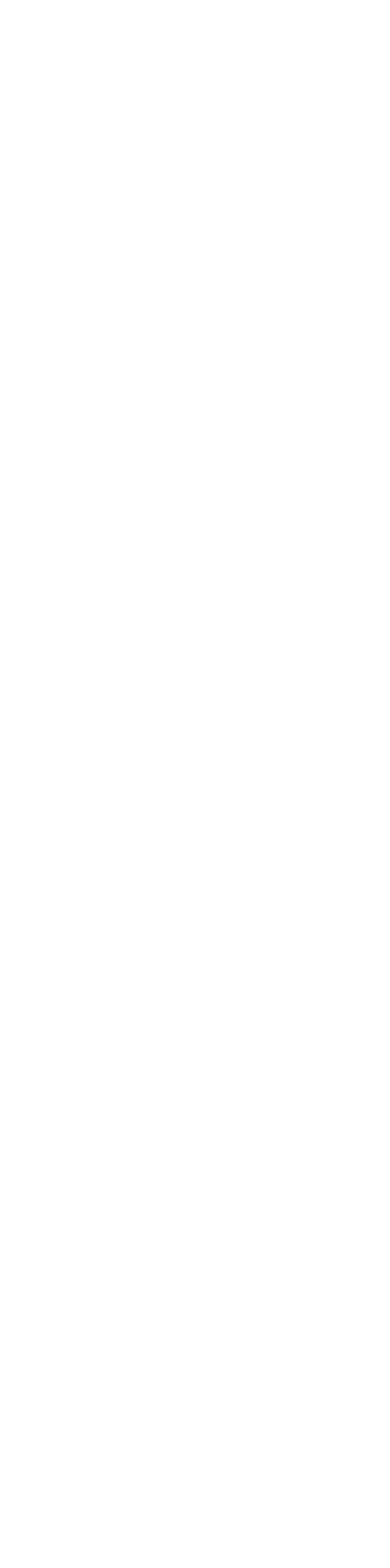
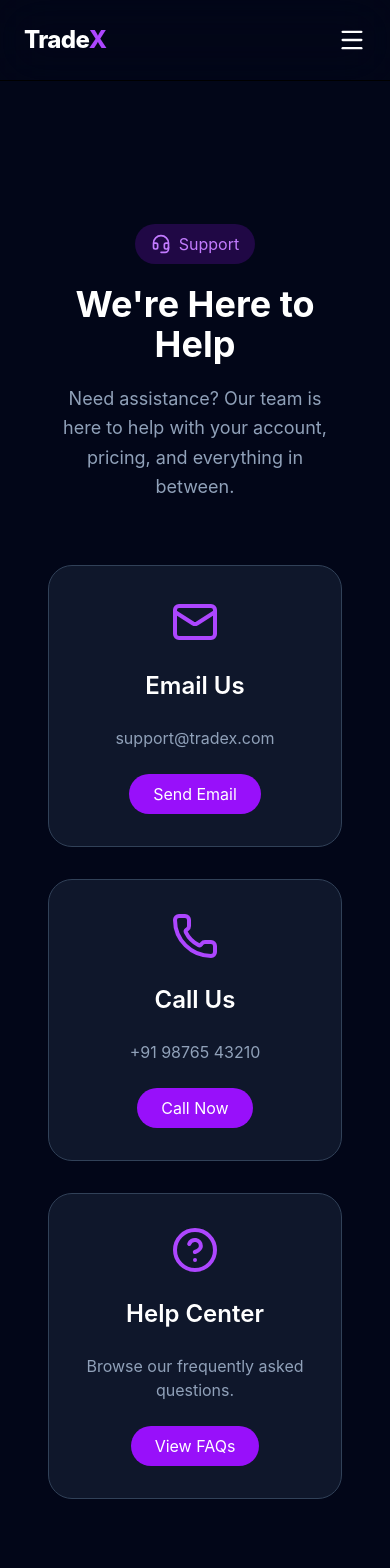
Before and after one commit to abhishek12-max/StockPilot, a React (Vite) app in the folder Frontend/vite-project/: page /support in a window 390 px wide. Before the commit this address had no page. Shown: the top 1568 px of the page. Before the commit the page ends 844 px from the top, so only its background shows below. Built offline with nearby package versions, Linux system fonts and the light colour scheme.

Commit message:
feat(support): build responsive support page with contact section

```diff
--- a/Frontend/vite-project/src/App.jsx
+++ b/Frontend/vite-project/src/App.jsx
@@ -3,6 +3,7 @@ import { Routes, Route } from "react-router-dom";
 import Home from "./pages/Home";
 import About from "./pages/About";
 import Pricing from "./pages/Pricing";
+import Support from "./pages/Support";
 
 function App() {
   return (
@@ -10,6 +11,7 @@ function App() {
       <Route path="/" element={<Home />} />
       <Route path="/about" element={<About />} />
       <Route path="/pricing" element={<Pricing />} />
+      <Route path="/support" element={<Support/>}/>
     </Routes>
   );
 }
--- a/Frontend/vite-project/src/components/layout/Navbar.jsx
+++ b/Frontend/vite-project/src/components/layout/Navbar.jsx
@@ -21,15 +21,10 @@ const Navbar = () => {
                 {/* Desktop Menu */}
 
                 <div className="hidden md:flex items-center gap-8">
-
+                   <Link to={"/"} className="text-gray-300 hover:text-white transition-colors duration-300">Home</Link>
                    <Link to={"/about"} className="text-gray-300 hover:text-white transition-colors duration-300">About</Link>
                    <Link to={"/pricing"} className="text-gray-300 hover:text-white transition-colors duration-300">Pricing</Link>
-
-                    <a href="#" className="text-gray-300 hover:text-white transition-colors duration-300">Features</a>
-
-                    <a href="#" className="text-gray-300 hover:text-white transition-colors duration-300">Pricing</a>
-
-                    <a href="#" className="text-gray-300 hover:text-white transition-colors duration-300">Support</a>
+                    <Link to={"/support"} className="text-gray-300 hover:text-white transition-colors duration-300">Support</Link>
 
                 </div>
 
@@ -70,10 +65,9 @@ const Navbar = () => {
                     <div className="md:hidden bg-slate-950 border-t border-white/10">
 
                         <div className="flex flex-col p-6 gap-5">
+                            <Link to={"/"} className="text-gray-300 hover:text-white transition-colors duration-300"   onClick={() => setOpen(false)}>Home</Link>
 
                             <Link to={"/about"} className="text-gray-300 hover:text-white transition-colors duration-300"   onClick={() => setOpen(false)}>About</Link>
-                            <a href="#" className="text-gray-300 hover:text-white transition-colors duration-300"  onClick={() => setOpen(false)}>Markets</a>
-                            <a href="#"className="text-gray-300 hover:text-white transition-colors duration-300"  onClick={() => setOpen(false)}>Features</a>
                             <Link to={"/pricing"} className="text-gray-300 hover:text-white transition-colors duration-300"  onClick={() => setOpen(false)}>Pricing</Link>
                             <a href="#"className="text-gray-300 hover:text-white transition-colors duration-300"  onClick={() => setOpen(false)}>Support</a>
 
--- /dev/null
+++ b/Frontend/vite-project/src/components/sections/SupportSection.jsx
@@ -0,0 +1,99 @@
+import { CircleHelp, Headset, Mail, Phone } from "lucide-react";
+
+function SupportSection() {
+  return (
+    <section className="py-20 px-6">
+
+      {/* Hero */}
+
+      <div className="max-w-3xl mx-auto text-center space-y-5">
+        <div className="inline-flex items-center gap-2 bg-purple-600/20 text-purple-400 px-4 py-2 rounded-full">
+          <Headset className="w-5 h-5" />
+          <span>Support</span>
+        </div>
+
+        <h2 className="text-4xl font-bold text-white">
+          We're Here to Help
+        </h2>
+
+        <p className="text-slate-400 text-lg leading-relaxed">
+          Need assistance? Our team is here to help with your account,
+          pricing, and everything in between.
+        </p>
+      </div>
+
+      {/* Cards */}
+
+      <div className="max-w-7xl mx-auto mt-16 grid grid-cols-1 sm:grid-cols-2 lg:grid-cols-3 gap-8">
+
+        {/* Email */}
+
+        <div className="bg-slate-900 border border-slate-700 rounded-3xl p-8 text-center space-y-6 hover:-translate-y-2 hover:border-purple-500 transition-all duration-300">
+
+          <Mail className="w-12 h-12 text-purple-500 mx-auto" />
+
+          <h3 className="text-2xl font-semibold text-white">
+            Email Us
+          </h3>
+
+          <p className="text-slate-400">
+            support@tradex.com
+          </p>
+
+          <a href="mailto:support@tradex.com">
+            <button className="px-6 py-2 rounded-full bg-purple-600 hover:bg-purple-700 transition-all text-white">
+              Send Email
+            </button>
+          </a>
+
+        </div>
+
+        {/* Phone */}
+
+        <div className="bg-slate-900 border border-slate-700 rounded-3xl p-8 text-center space-y-6 hover:-translate-y-2 hover:border-purple-500 transition-all duration-300">
+
+          <Phone className="w-12 h-12 text-purple-500 mx-auto" />
+
+          <h3 className="text-2xl font-semibold text-white">
+            Call Us
+          </h3>
+
+          <p className="text-slate-400">
+            +91 98765 43210
+          </p>
+
+          <a href="tel:+919876543210">
+            <button className="px-6 py-2 rounded-full bg-purple-600 hover:bg-purple-700 transition-all text-white">
+              Call Now
+            </button>
+          </a>
+
+        </div>
+
+        {/* FAQ */}
+
+        <div className="bg-slate-900 border border-slate-700 rounded-3xl p-8 text-center space-y-6 hover:-translate-y-2 hover:border-purple-500 transition-all duration-300">
+
+          <CircleHelp className="w-12 h-12 text-purple-500 mx-auto" />
+
+          <h3 className="text-2xl font-semibold text-white">
+            Help Center
+          </h3>
+
+          <p className="text-slate-400">
+            Browse our frequently asked questions.
+          </p>
+
+          <button className="px-6 py-2 rounded-full bg-purple-600 hover:bg-purple-700 transition-all text-white">
+            View FAQs
+          </button>
+
+        </div>
+
+      </div>
+
+    </section>
+  );
+}
+
+export default SupportSection;
--- /dev/null
+++ b/Frontend/vite-project/src/pages/Support.jsx
@@ -0,0 +1,13 @@
+import Layout from "../components/layout/Layout";
+import SupportSection from "../components/sections/SupportSection";
+
+function Support() {
+
+    return (
+       <Layout>
+          <SupportSection/>
+       </Layout>
+     );
+}
+
+export default Support;
```
